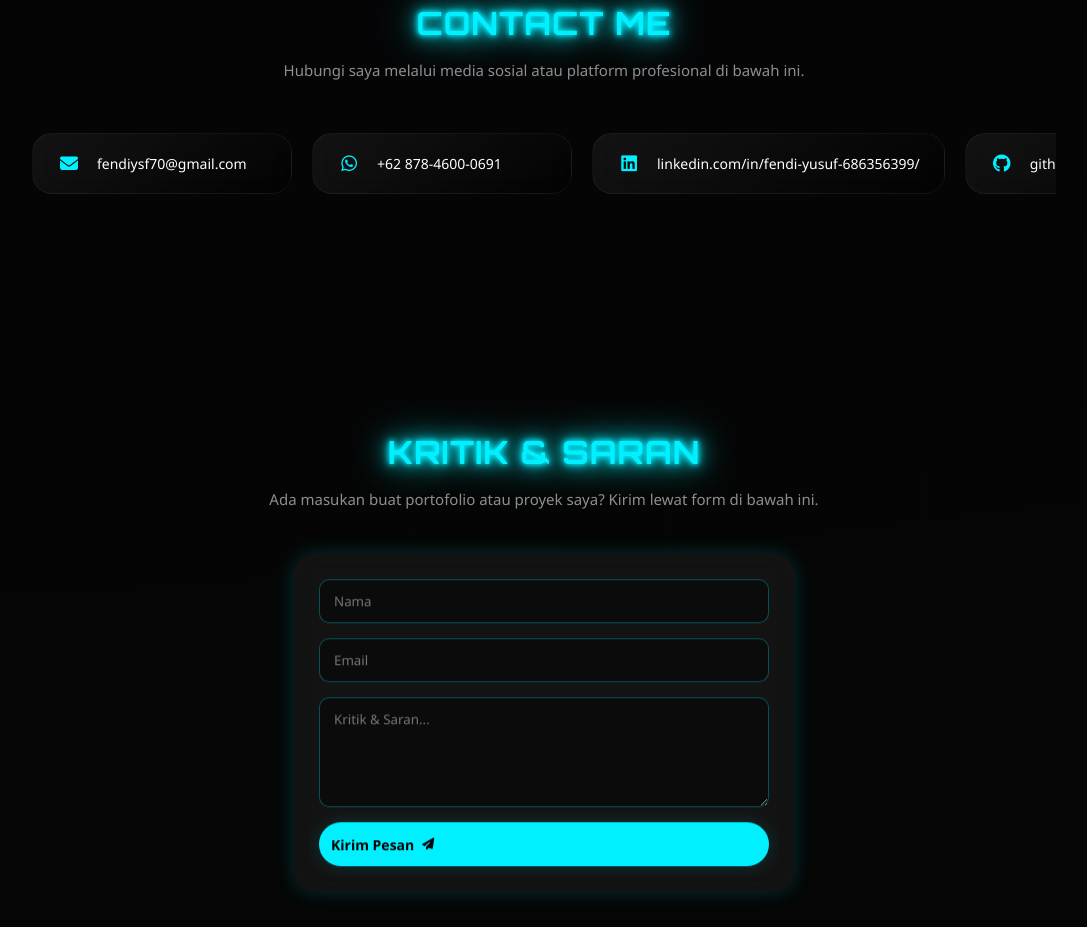
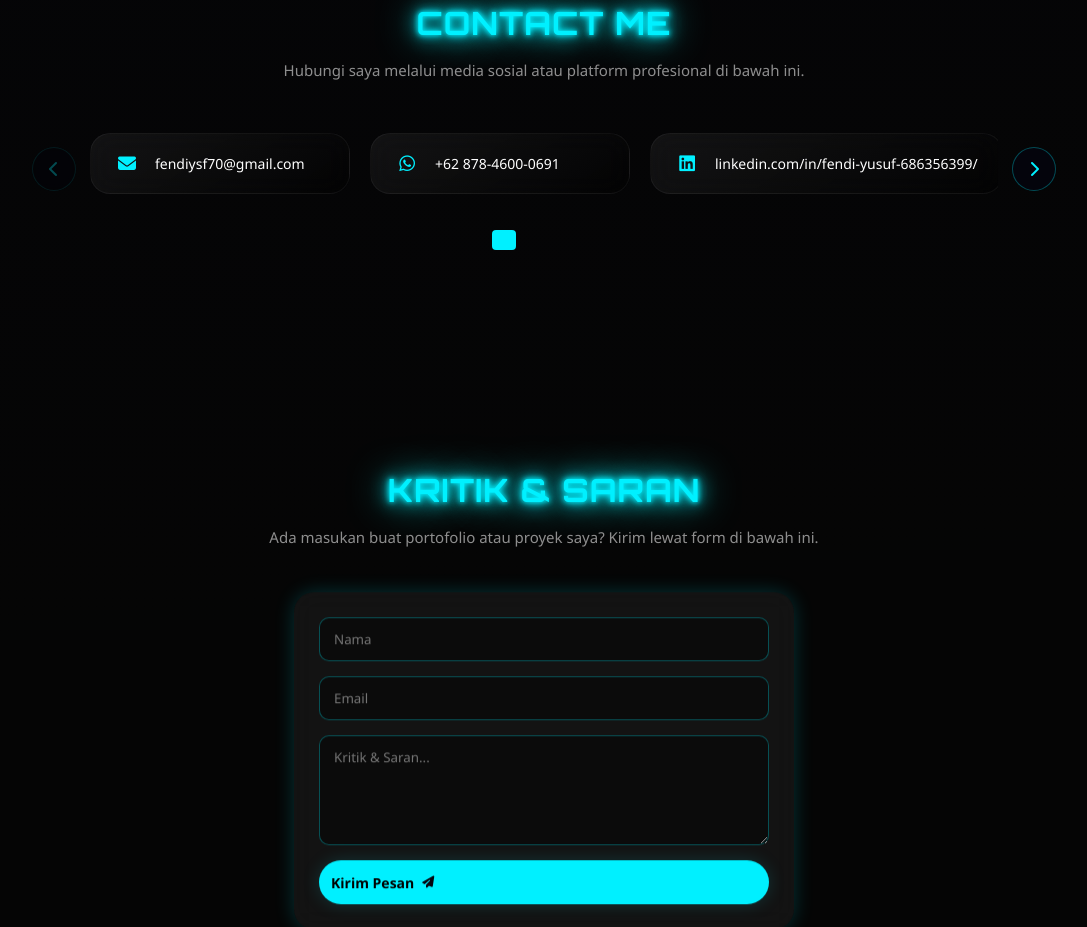
Before and after one commit to ysffend/portofolio-fendi, a plain HTML site: page index.html in a window 1280 px wide. Shown: the part 4776-5703 px from the top of the page, without its empty margins (96-1183 px from the left). Drawn offline with nearby package versions, Linux system fonts and the light colour scheme.

Commit message:
Tambah tombol slide di section Contact

```diff
--- a/index.html
+++ b/index.html
@@ -747,6 +747,15 @@
         ini.
       </p>
 
+      <div class="carousel-wrapper">
+        <button
+          class="carousel-btn carousel-prev"
+          id="contactPrev"
+          aria-label="Kontak sebelumnya"
+        >
+          <i class="fas fa-chevron-left"></i>
+        </button>
+
         <div class="contact-final-box" id="contactTrack">
           <a href="mailto:fendiysf70@gmail.com" class="contact-final-item">
             <i class="fas fa-envelope"></i>
@@ -789,6 +798,17 @@
             <span>@ysffen_</span>
           </a>
         </div>
+
+        <button
+          class="carousel-btn carousel-next"
+          id="contactNext"
+          aria-label="Kontak selanjutnya"
+        >
+          <i class="fas fa-chevron-right"></i>
+        </button>
+      </div>
+
+      <div class="carousel-dots" id="contactDots"></div>
     </section>
 
     <!-- FEEDBACK -->
```
Lines whose indentation alone changed are shown as unchanged.
